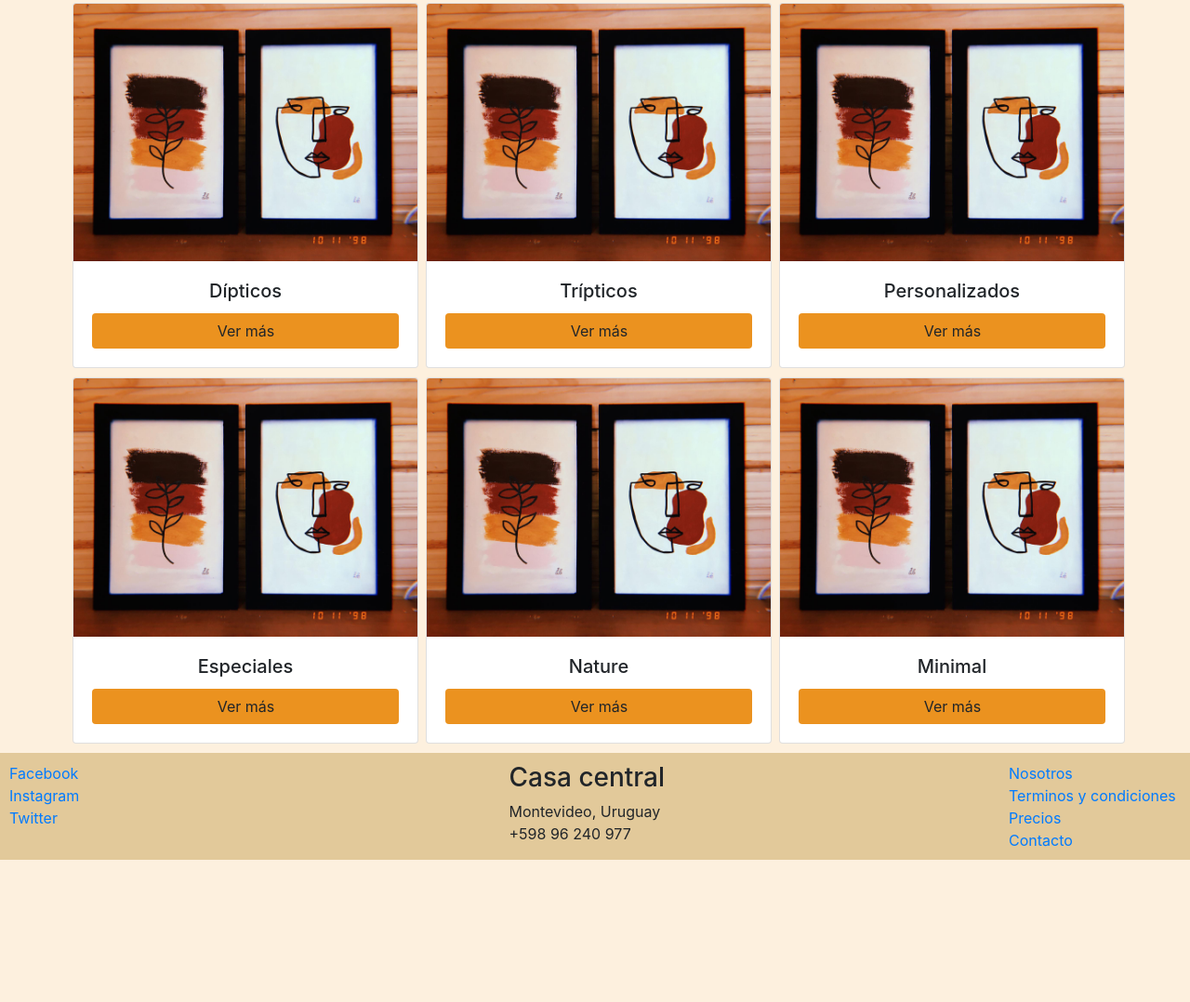
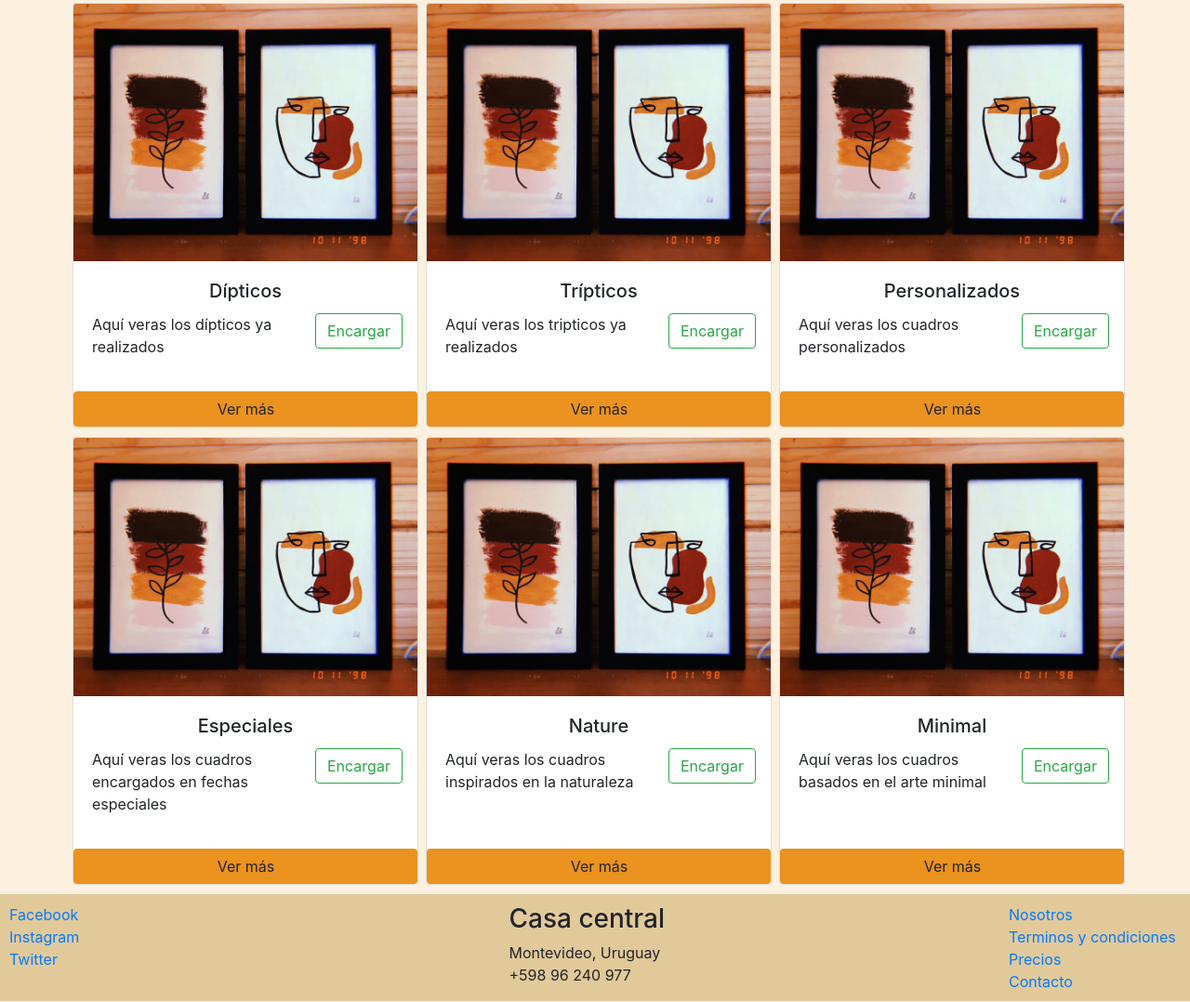
Before and after one commit to coutolourdes1/Coursera-Bootstrap4, a website: page index.html in a window 1280 px wide. Shown: the part 530-1608 px from the top of the page at 93% size. Before the commit the page ends 1456 px from the top, so only its background shows below. Drawn offline with nearby package versions, Linux system fonts and the light colour scheme; a web font is replaced by a local one.

Commit message:
agregue modal

```diff
--- a/index.html
+++ b/index.html
@@ -57,6 +57,16 @@
                     <img src="img/minimal3.jfif" class="card-img-top" alt="Responsive image">
                     <div class="card-body">
                         <h5 class="card-title text-center"> Dípticos </h5>
+                        <div class="row">
+                            <div class="col-8">
+                                <p> Aquí veras los dípticos ya realizados</p>
+                            </div>
+                            <div class="col-3">
+                                <button type="button" class="btn btn-outline-success" data-toggle="modal" data-target="#contacto"> Encargar </button>
+                            </div>
+                        </div>
+                    </div>
+                    <div>
                         <button class="btn btn-reserva" id="boton"> Ver más </button>
                     </div>
                 </div>
@@ -64,6 +74,16 @@
                     <img src="img/minimal3.jfif" class="card-img-top" alt="Responsive image">
                     <div class="card-body">
                         <h5 class="card-title text-center"> Trípticos </h5>
+                        <div class="row">
+                            <div class="col-8">
+                                <p> Aquí veras los tripticos ya realizados</p>
+                            </div>
+                            <div class="col-3">
+                                <button type="button" class="btn btn-outline-success" data-toggle="modal" data-target="#contacto"> Encargar </button>
+                            </div>
+                        </div>
+                    </div>
+                    <div>
                         <button class="btn btn-reserva" id="boton"> Ver más </button>
                     </div>
                 </div>
@@ -71,6 +91,16 @@
                     <img src="img/minimal3.jfif" class="card-img-top" alt="Responsive image">
                     <div class="card-body">
                         <h5 class="card-title text-center"> Personalizados </h5>
+                        <div class="row">
+                            <div class="col-8">
+                                <p> Aquí veras los cuadros personalizados</p>
+                            </div>
+                            <div class="col-3">
+                                <button type="button" class="btn btn-outline-success" data-toggle="modal" data-target="#contacto"> Encargar </button>
+                            </div>
+                        </div>
+                    </div>
+                    <div>
                         <button class="btn btn-reserva" id="boton"> Ver más </button>
                     </div>
                 </div>
@@ -80,6 +110,16 @@
                     <img src="img/minimal3.jfif" class="card-img-top" alt="Responsive image">
                     <div class="card-body">
                         <h5 class="card-title text-center"> Especiales </h5>
+                        <div class="row">
+                            <div class="col-8">
+                                <p> Aquí veras los cuadros encargados en fechas especiales</p>
+                            </div>
+                            <div class="col-3">
+                                <button type="button" class="btn btn-outline-success" data-toggle="modal" data-target="#contacto"> Encargar </button>
+                            </div>
+                        </div>
+                    </div>
+                    <div>
                         <button class="btn btn-reserva" id="boton"> Ver más </button>
                     </div>
                 </div>
@@ -87,6 +127,17 @@
                     <img src="img/minimal3.jfif" class="card-img-top" alt="Responsive image">
                     <div class="card-body">
                         <h5 class="card-title text-center"> Nature </h5>
+                        <div class="row">
+                            <div class="col-8">
+                                <p> Aquí veras los cuadros inspirados en la naturaleza</p>
+                            </div>
+                            <div class="col-3">
+                                <button type="button" class="btn btn-outline-success" data-toggle="modal" data-target="#contacto"> Encargar </button>
+                            </div>
+                        </div>
+
+                    </div>
+                    <div>
                         <button class="btn btn-reserva" id="boton"> Ver más </button>
                     </div>
                 </div>
@@ -94,12 +145,49 @@
                     <img src="img/minimal3.jfif" class="card-img-top" alt="Responsive image">
                     <div class="card-body">
                         <h5 class="card-title text-center"> Minimal </h5>
+                        <div class="row">
+                            <div class="col-8">
+                                <p> Aquí veras los cuadros basados en el arte minimal</p>
+                            </div>
+                            <div class="col-3">
+                                <button type="button" class="btn btn-outline-success" data-toggle="modal" data-target="#contacto"> Encargar </button>
+                            </div>
+                        </div>
+                    </div>
+                    <div>
                         <button class="btn btn-reserva" id="boton"> Ver más </button>
-
                     </div>
                 </div>
             </div>
         </div>
+        <div class="modal fade" id="contacto" tabindex="-1" role="dialog" aria-labelledby="ejemploModal" aria-hidden="true">
+            <div class="modal-dialog" role="document">
+                <div class="modal-content">
+                    <div class="modal-header">
+                        <h5 class="modal-title" id="modalContacto"> Encargar cuadro </h5>
+                        <button type="button" class="close" data-dismiss="modal" aria-label="close">
+                            <span aria-hidden="true"> &times;</span>
+                        </button>
+                    </div>
+                    <div class="modal-body">
+                        <form>
+                            <div class="form-group">
+                                <label for="recipient-name" class="col-form-label"> Tu email: </label>
+                                <input type="text" class="form-control" id="recipient-name">
+                            </div>
+                            <div class="form-group">
+                                <label for="message-text" class="col-form-label"> Mensaje: </label>
+                                <textarea class="form-control" id="message-text"></textarea>
+                            </div>
+                        </form>
+                    </div>
+                    <div class="modal-footer">
+                        <button type="button" class="btn btn-success"> Enviar </button>
+                    </div>
+                </div>
+            </div>
+        </div>
+
     </div>
     <footer>
         <div class="row">
```
Also changed, not shown: about.html (+1 -3 lines), contacto.html (+1 -3 lines), precios.html (+1 -3 lines).
